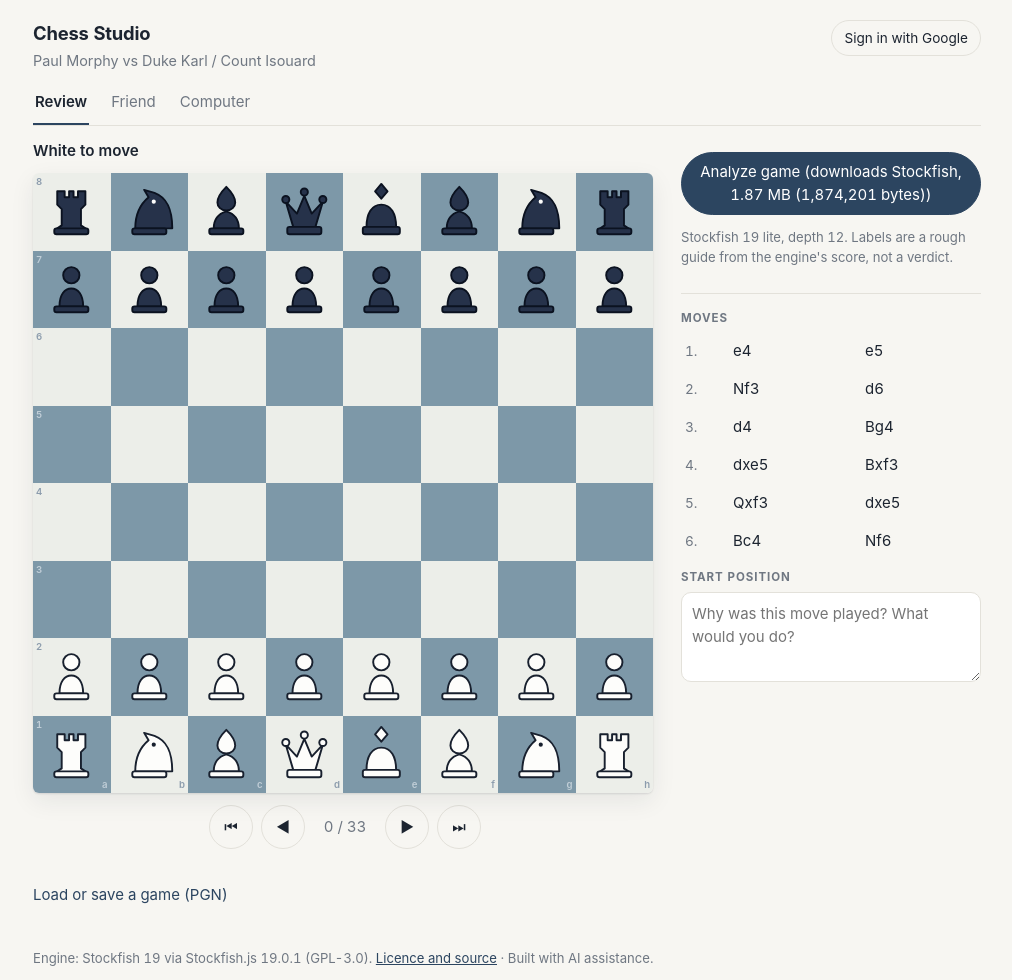
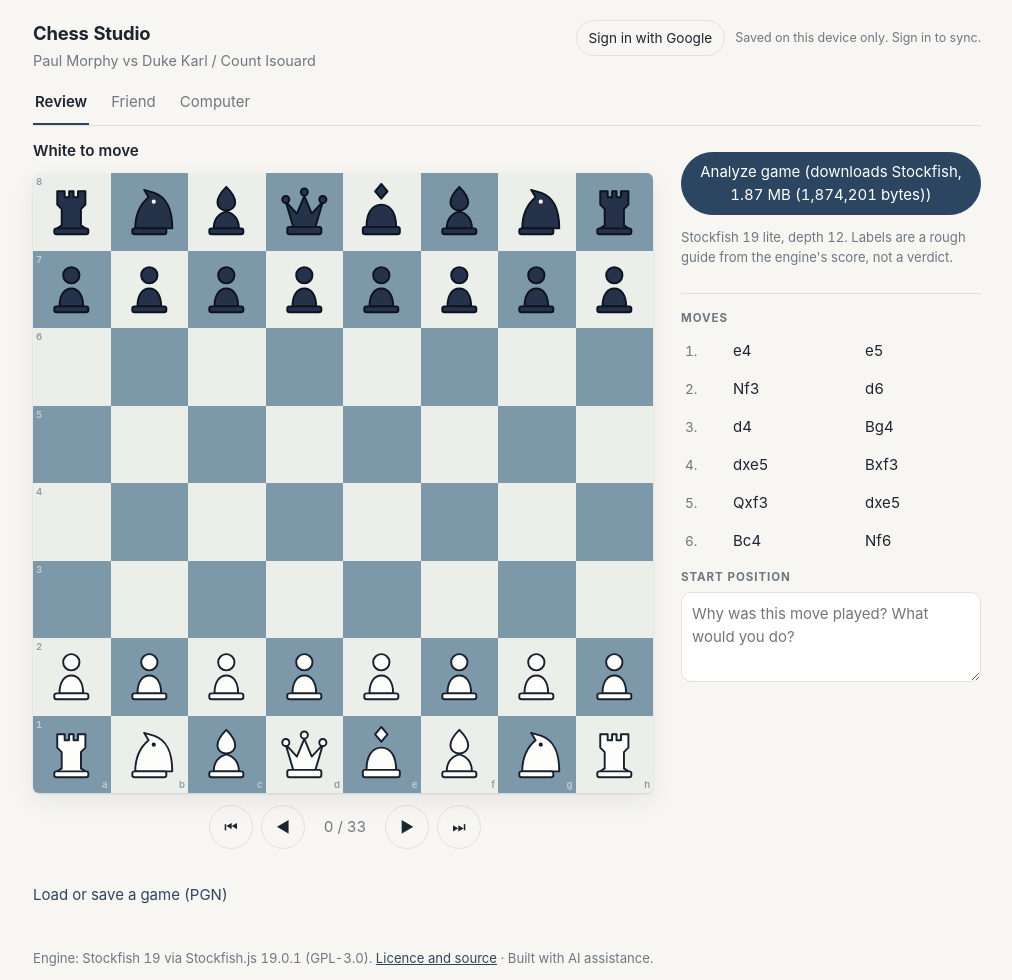
Before and after one commit to abdalhadymahmoud9-crypto/chess-replay, a website with bundled scripts: page index.html in a window 1280 px wide. Shown: the whole page, without its empty margins (133-1145 px from the left). Built offline with nearby package versions, Linux system fonts and the light colour scheme.

Commit message:
Modify syncbar styles in style.css
Updated syncbar styles to adjust font size and color.

```diff
--- a/style.css
+++ b/style.css
@@ -69,7 +69,7 @@ body{font-feature-settings:"tnum";-webkit-font-smoothing:antialiased}
 main{padding:20px 16px 48px}
 h1{font-size:1.15rem;font-weight:700;letter-spacing:-.01em}
 header{margin-bottom:10px}header p{font-size:.9rem}
-.syncbar{font-size:.8rem;gap:4px 10px}.syncbar p{display:none}
+.syncbar{font-size:.8rem;gap:4px 10px}.syncbar p{font-size:.78rem;color:var(--mute)}
 .auth button{border-radius:999px;background:none;border-color:var(--line);color:var(--ink)}
 .tabs{background:none;padding:0;border-bottom:1px solid var(--line);border-radius:0;gap:20px;width:100%;margin-bottom:14px}
 .tabs button{padding:8px 2px;border-radius:0;min-height:44px;border-bottom:2px solid transparent;color:var(--mute)}
```
